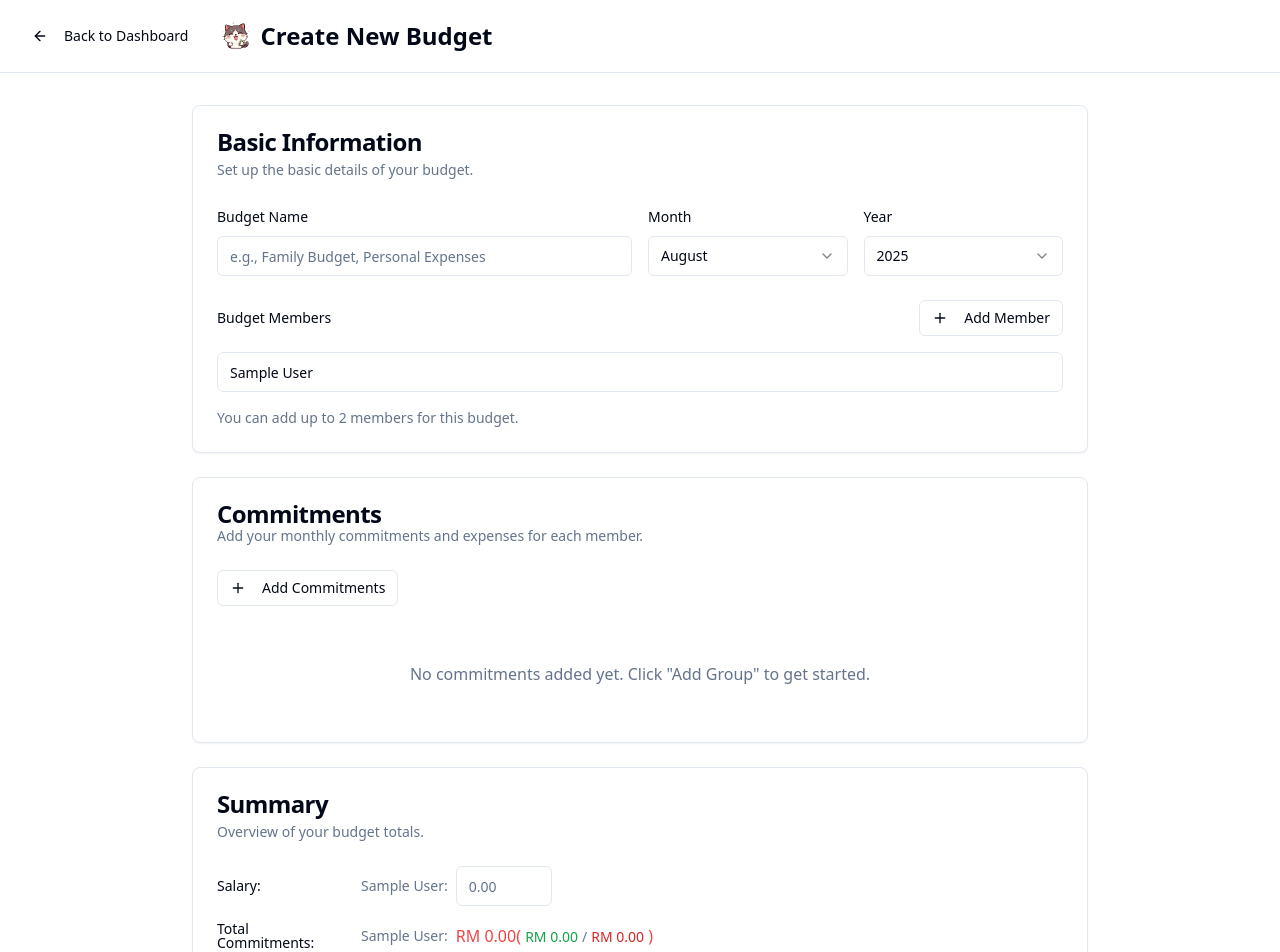
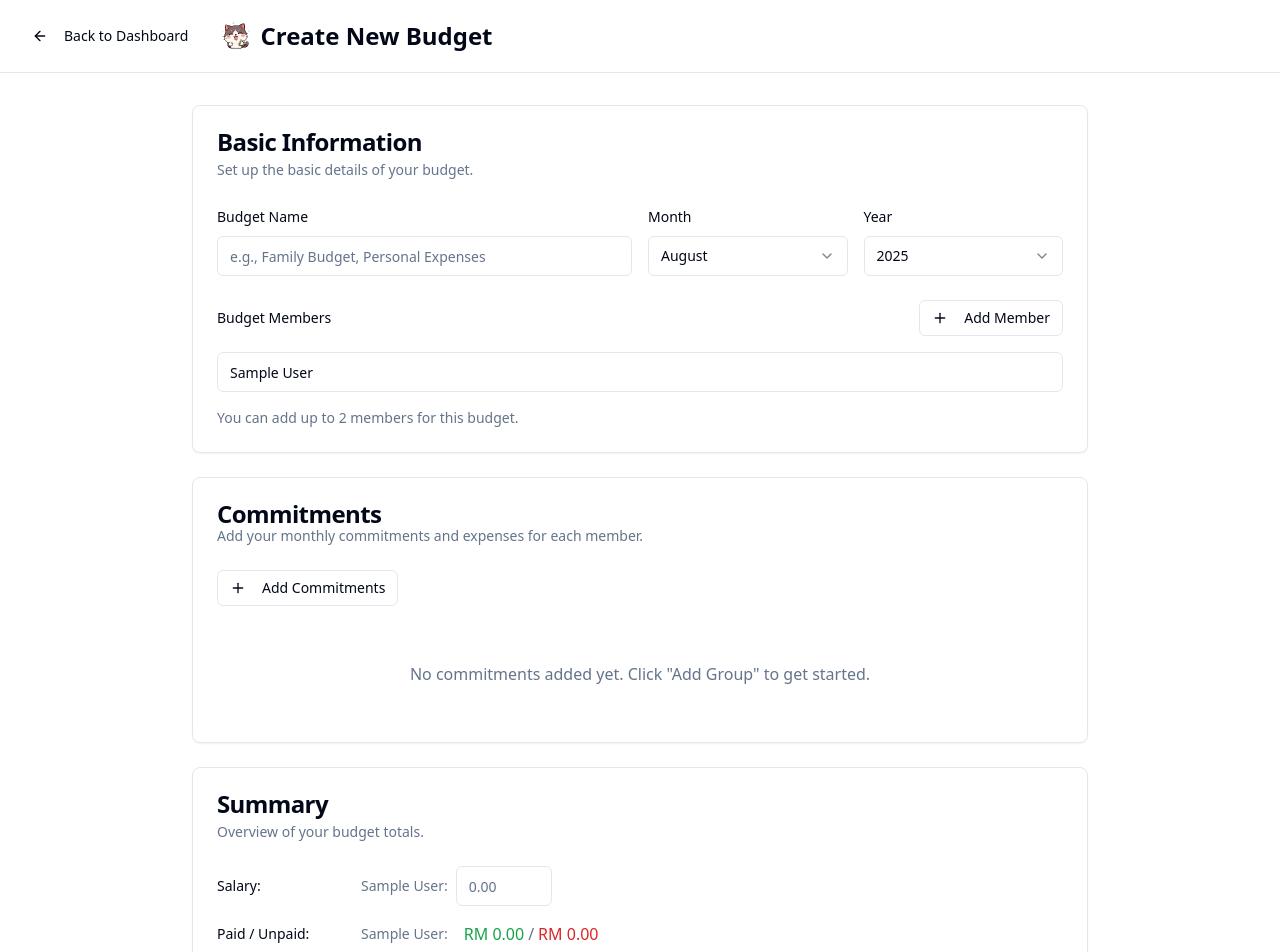
Before and after one commit to gitresetsoft/bajet, a React (Vite) app: page /create-budget in a window 1280 px wide. Shown: the top 952 px of the page. Built offline with nearby package versions, Linux system fonts and the light colour scheme; sample sign-in values are in the browser's storage.

Commit message:
feat: paid/unpaid for summary

```diff
--- a/src/pages/CreateViewEditBudget.tsx
+++ b/src/pages/CreateViewEditBudget.tsx
@@ -88,6 +88,10 @@ export default function CreateViewEditBudget() {
         members.forEach(member => {
           const amount = item.amounts[member] || 0;
           totalCommitments[member] += amount;
+
+          if (!item.paidStatus) {
+            item.paidStatus = { [member]: false };
+          }
 
           if (item.paidStatus[member]) {
             paidAmounts[member] += amount;
@@ -937,12 +941,12 @@ export default function CreateViewEditBudget() {
               </CardDescription>
             </CardHeader>
             <CardContent>
-              <div className="space-y-4 grid grid-cols-2 md:grid-cols-1 ">
+              <div className="space-y-4 grid grid-cols-2 md:grid-cols-1">
                 {/* Salary Row */}
                 <div className="flex items-center space-x-4">
                   <Label className="w-32 font-medium">Salary:</Label>
                   {members.map((member) => (
-                    <div key={member} className="flex items-center space-x-2">
+                    <div key={member} className="md:min-w-[250px] flex items-center space-x-2">
                       <span className="text-sm text-muted-foreground">{member}:</span>
                       <Input
                         type="number"
@@ -959,12 +963,12 @@ export default function CreateViewEditBudget() {
                 </div>
 
                 {/* Paid/Unpaid Summary Row */}
-                {/* <div className="flex items-center space-x-4">
+                <div className="flex items-center space-x-4">
                   <Label className="w-32 font-medium">Paid / Unpaid:</Label>
                   {members.map((member) => (
-                    <div key={member} className="flex items-center space-x-2">
+                    <div key={member} className="md:min-w-[250px] flex items-center space-x-2">
                       <span className="text-sm text-muted-foreground">{member}:</span>
-                      <span className="w-24 text-right text-sm">
+                      <span className="md:w-30 text-right pl-2">
                         <span className="text-green-600 font-medium">
                           RM {(paidAmounts[member] || 0).toFixed(2)}
                         </span>
@@ -975,27 +979,16 @@ export default function CreateViewEditBudget() {
                       </span>
                     </div>
                   ))}
-                </div> */}
+                </div>
 
                 {/* Total Commitments Row */}
                 <div className="flex items-center space-x-4">
                   <Label className="w-32 font-medium">Total Commitments:</Label>
                   {members.map((member) => (
-                    <div key={member} className="flex items-center space-x-2">
+                    <div key={member} className="md:min-w-[250px] flex items-center space-x-2">
                       <span className="text-sm text-muted-foreground">{member}:</span>
-                      <span className="w-50 text-right font-medium text-destructive">
+                      <span className="w-50 text-right font-medium text-destructive pl-2">
                         RM {totalCommitments[member]?.toFixed(2) || '0.00'}
-                        {"( "}
-                        <span className="w-24 text-right text-sm">
-                          <span className="text-green-600 font-medium">
-                            RM {(paidAmounts[member] || 0).toFixed(2)}
-                          </span>
-                          <span className="text-muted-foreground mx-1">/</span>
-                          <span className="text-red-600 font-medium">
-                            RM {(unpaidAmounts[member] || 0).toFixed(2)}
-                          </span>
-                        </span>
-                       {" )"}
                       </span>
                     </div>
                   ))}
@@ -1005,7 +998,7 @@ export default function CreateViewEditBudget() {
                 <div className="flex items-center space-x-4 pt-2 border-t border-border">
                   <Label className="w-32 font-medium">Balance:</Label>
                   {members.map((member) => (
-                    <div key={member} className="flex items-center space-x-2">
+                    <div key={member} className="md:min-w-[250px] flex items-center space-x-2">
                       <span className="text-sm text-muted-foreground">{member}:</span>
                       <span className={`w-24 text-right font-bold ${balance[member] >= 0 ? 'text-success' : 'text-destructive'}`}>
                         RM {balance[member]?.toFixed(2) || '0.00'}
```
